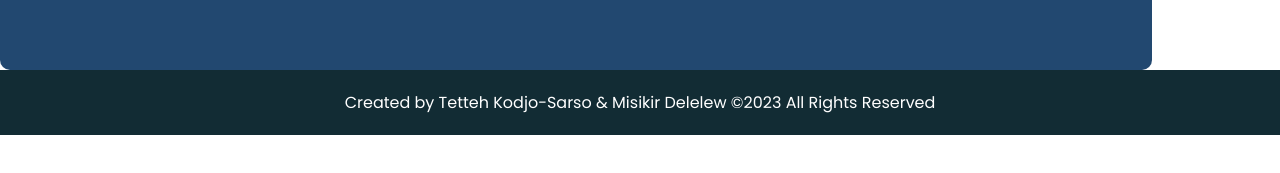
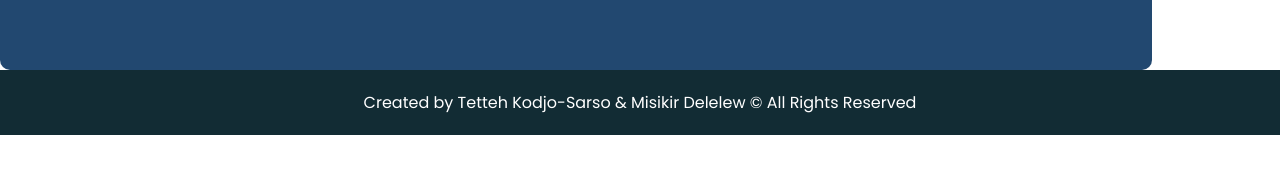
Before and after one commit to misikirdelelew/JavaScript-Capstone, a website built with webpack: page src/index.html in a window 1280 px wide. Shown: the part 523-696 px from the top of the page. Built offline with nearby package versions, Linux system fonts and the light colour scheme; no server answers.

Commit message:
Revert "update footer"
This reverts commit 616ddbf961fddb9162a2c0782ec2dff500ee1d44.

wq

```diff
--- a/src/index.html
+++ b/src/index.html
@@ -31,7 +31,7 @@
       </section>
     </main>
     <footer>
-      Created by Tetteh Kodjo-Sarso & Misikir Delelew &copy;2023 All Rights Reserved
+      Created by Tetteh Kodjo-Sarso & Misikir Delelew &copy; All Rights Reserved
     </footer>
   </body>
 </html>
```
